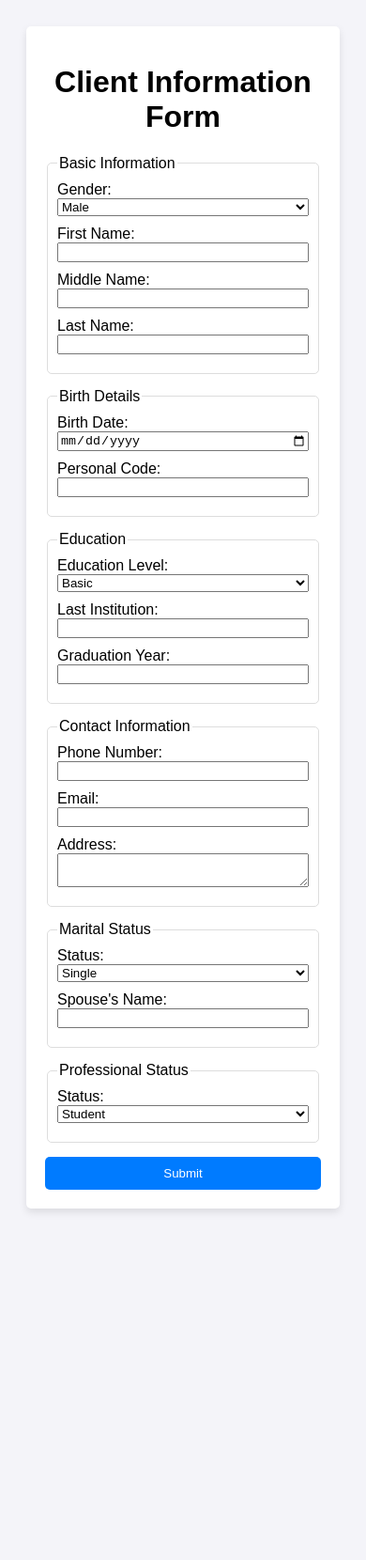
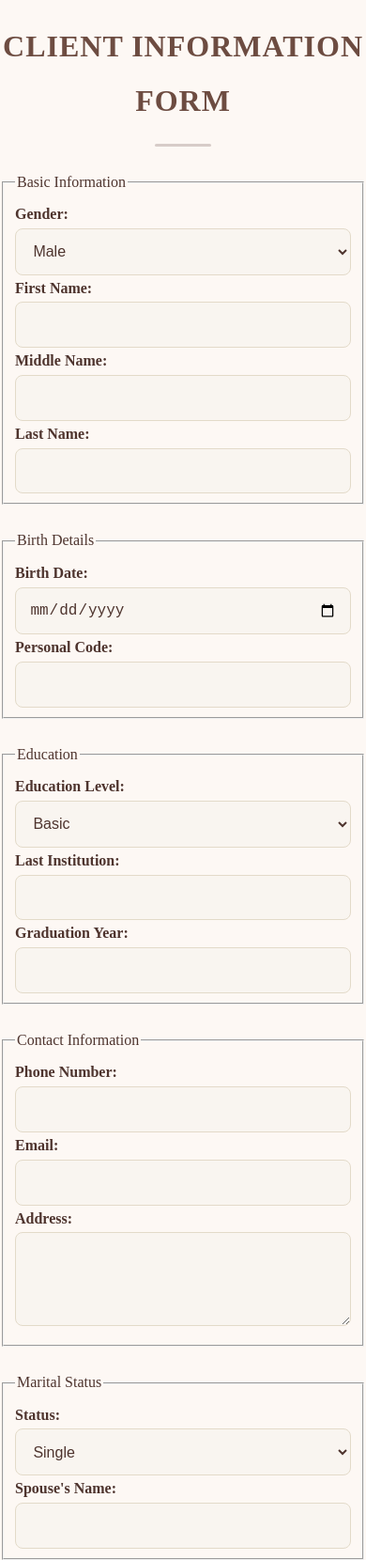
Before and after one commit to robke0224/Data_Collection_Form, a plain HTML site: page index.html in a window 390 px wide. Shown: the top 1660 px of the page at 94% size. Before the commit the page ends 1314 px from the top, so only its background shows below. Drawn offline with Linux system fonts and the light colour scheme.

Commit message:
Update styles.css

```diff
--- a/styles.css
+++ b/styles.css
@@ -1,47 +1,207 @@
-/* General styles for the form */
+/* style.css */
+
+/* Global Styles */
 body {
-    font-family: Arial, sans-serif;
-    background-color: #f4f4f9;
+    font-family: 'Playfair Display', serif;
+    margin: 0;
+    padding: 0;
+    background-color: #fdf8f4;
+    color: #4e342e;
+    line-height: 1.8;
     display: flex;
+    flex-direction: column;
+    align-items: center;
     justify-content: center;
-    padding: 20px;
+    min-height: 100vh;
+    overflow-x: hidden;
 }
 
-.container {
-    max-width: 600px;
-    background: white;
-    padding: 20px;
-    border-radius: 5px;
-    box-shadow: 0 4px 8px rgba(0,0,0,0.1);
+/* Container */
+#welcome-screen,
+#survey-form {
+    max-width: 700px;
+    width: 90%;
+    background: #ffffff;
+    padding: 2rem;
+    margin: 2rem auto;
+    border-radius: 12px;
+    box-shadow: 0 8px 20px rgba(0, 0, 0, 0.1);
+    border: 1px solid #e3dac9;
+    transition: transform 0.3s ease, box-shadow 0.3s ease;
 }
 
+#welcome-screen:hover,
+#survey-form:hover {
+    transform: translateY(-5px);
+    box-shadow: 0 12px 30px rgba(0, 0, 0, 0.15);
+}
+
+/* Header */
 h1 {
+    font-size: 2.5rem;
+    font-weight: 700;
+    margin-bottom: 1.5rem;
+    color: #6d4c41;
+    text-align: center;
+    letter-spacing: 1px;
+    text-transform: uppercase;
+}
+
+h1::after {
+    content: "";
+    display: block;
+    width: 60px;
+    height: 3px;
+    margin: 1rem auto 0;
+    background: #d7ccc8;
+    border-radius: 2px;
+}
+
+/* Form */
+form {
+    display: flex;
+    flex-direction: column;
+    gap: 1.5rem;
+}
+
+label {
+    font-size: 1rem;
+    font-weight: 600;
+    color: #4e342e;
+    margin-bottom: 0.5rem;
+}
+
+input[type="text"],
+input[type="number"],
+input[type="tel"],
+input[type="email"],
+input[type="date"],
+select,
+textarea {
+    width: 100%;
+    padding: 0.9rem;
+    font-size: 1rem;
+    border: 1px solid #e3dac9;
+    border-radius: 8px;
+    background-color: #f9f5f0;
+    color: #4e342e;
+    box-sizing: border-box;
+    transition: border-color 0.3s ease, box-shadow 0.3s ease;
+}
+
+input:focus,
+select:focus,
+textarea:focus {
+    border-color: #a1887f;
+    box-shadow: 0 0 8px rgba(161, 136, 127, 0.4);
+    outline: none;
+}
+
+textarea {
+    resize: vertical;
+    height: 120px;
+}
+
+/* Buttons */
+button,
+input[type="submit"] {
+    padding: 0.9rem 2rem;
+    font-size: 1rem;
+    font-weight: bold;
+    color: #ffffff;
+    background-color: #795548;
+    border: none;
+    border-radius: 50px;
+    cursor: pointer;
+    transition: all 0.3s ease;
+    letter-spacing: 0.5px;
+}
+
+button:hover,
+input[type="submit"]:hover {
+    background-color: #5d4037;
+    transform: scale(1.03);
+    box-shadow: 0 8px 20px rgba(93, 64, 55, 0.2);
+}
+
+button:active,
+input[type="submit"]:active {
+    background-color: #4e342e;
+    transform: scale(0.98);
+    box-shadow: 0 4px 10px rgba(93, 64, 55, 0.2);
+}
+
+/* Optional Section (Hidden by Default) */
+#qualification-fields,
+#spouse-info,
+#study-info,
+#work-info,
+#unemployment-info,
+#leave-info {
+    display: none;
+}
+
+/* Progress Bar */
+#progress-container {
+    width: 100%;
+    margin: 1rem 0;
+    background-color: #e9e3df;
+    border-radius: 8px;
+    overflow: hidden;
+    height: 0.7rem;
+    box-shadow: inset 0 1px 3px rgba(0, 0, 0, 0.1);
+}
+
+#progress-bar {
+    height: 100%;
+    width: 0%;
+    background-color: #8d6e63;
+    transition: width 0.4s ease;
+    border-radius: 8px;
+}
+
+#progress-message {
+    font-size: 0.9rem;
+    color: #a1887f;
+    text-align: center;
+    margin-top: 0.5rem;
+}
+
+/* Typography Adjustments */
+textarea {
+    height: 100px;
+    resize: vertical;
+}
+
+p {
+    font-size: 0.9rem;
+    color: #8d6e63;
+    margin: 1rem 0;
     text-align: center;
 }
 
-form fieldset {
-    margin-bottom: 15px;
-    padding: 10px;
-    border: 1px solid #ddd;
-    border-radius: 5px;
+/* Responsive Design */
+@media (max-width: 768px) {
+    h1 {
+        font-size: 2rem;
     }
 
-label {
-    display: flex;
-    flex-direction: column;
-    margin-bottom: 10px;
+    #survey-form,
+    #welcome-screen {
+        padding: 1.5rem;
     }
 
-button {
+    button,
+    input[type="submit"] {
         width: 100%;
-    padding: 10px;
-    background-color: #007bff;
-    color: white;
-    border: none;
-    border-radius: 5px;
-    cursor: pointer;
     }
 
-button:hover {
-    background-color: #0056b3;
+    input[type="text"],
+    input[type="number"],
+    input[type="tel"],
+    input[type="email"],
+    input[type="date"],
+    select {
+        font-size: 1rem;
     }
+}
```
Lines whose indentation alone changed are shown as unchanged.
